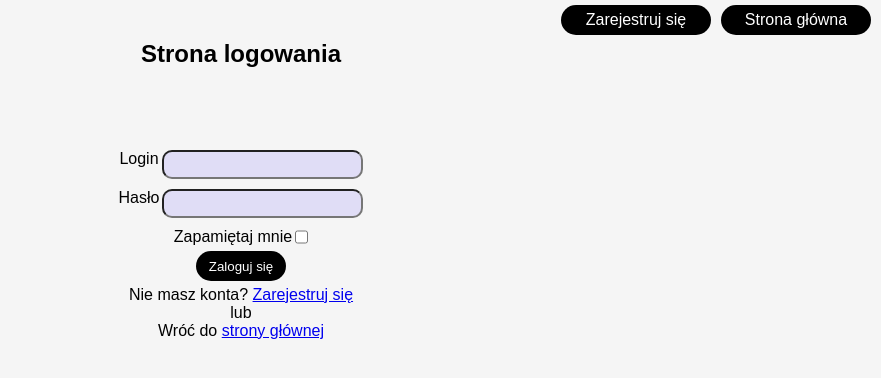
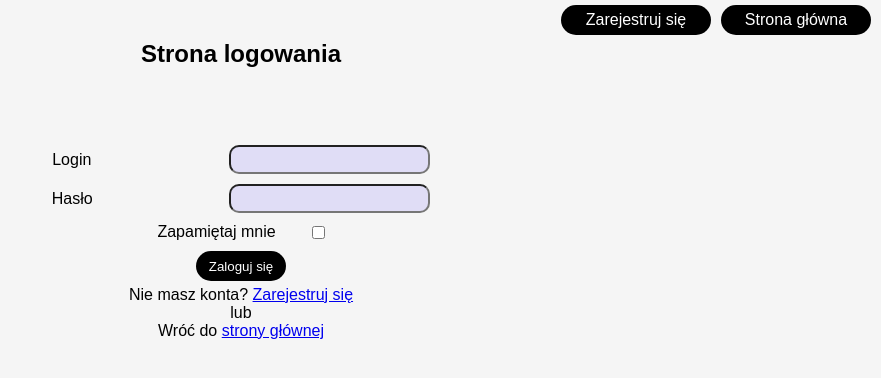
Before and after one commit to RadekPalka/react-i-am-sober, a React (Vite) app: page /login-page in a window 1280 px wide. Shown: the top 378 px of the page, without its empty margins (399-1280 px from the left). Built offline with nearby package versions, Linux system fonts and the light colour scheme.

Commit message:
style: update styling

```diff
--- a/src/components/RememberMeCheckbox.tsx
+++ b/src/components/RememberMeCheckbox.tsx
@@ -8,7 +8,7 @@ export const RememberMeCheckbox: React.FC<RememberMeCheckboxProps> = ({
 	setIsRemembered,
 }) => {
 	return (
-		<StyledDiv>
+		<StyledDiv $width='200px' $margin='5px auto'>
 			<label htmlFor='is-remembered'>Zapamiętaj mnie</label>
 			<input
 				disabled={!isCheckboxEnabled}
--- a/src/components/StyledDiv.ts
+++ b/src/components/StyledDiv.ts
@@ -1,9 +1,18 @@
 import styled from 'styled-components';
-export const StyledDiv = styled.div`
+
+type Props = {
+	$width?: string;
+	$margin?: string;
+};
+
+export const StyledDiv = styled.div<Props>`
 	display: flex;
-	justify-content: center;
+	width: ${(props) => props.$width};
+	margin: ${(props) => props.$margin || '5px 0'};
+	justify-content: space-around;
 	gap: 3px;
-	margin-top: 10px;
+	align-items: center;
+
 	@media (max-width: 768px) {
 		flex-direction: column;
 		align-items: center;
--- a/src/components/StyledForm.tsx
+++ b/src/components/StyledForm.tsx
@@ -1,9 +1,12 @@
 import styled from 'styled-components';
-
-export const StyledForm = styled.form`
+type Props = {
+	$width?: string;
+};
+export const StyledForm = styled.form<Props>`
+	display: flex;
 	flex-direction: column;
 	justify-content: space-around;
-	width: 75%;
+	width: ${(props) => props.$width || '75%'};
 
 	margin: 0 auto;
 	@media (max-width: 768px) {
--- a/src/components/StyledSection.tsx
+++ b/src/components/StyledSection.tsx
@@ -2,5 +2,4 @@ import styled from 'styled-components';
 
 export const StyledSection = styled.section`
 	height: 75vh;
-	margin: 0 auto;
 `;
--- a/src/pages/LoginForm.tsx
+++ b/src/pages/LoginForm.tsx
@@ -92,7 +92,7 @@ export const LoginForm: React.FC = () => {
 				<HeadingContainer>
 					<StyledH1>Strona logowania</StyledH1>
 				</HeadingContainer>
-				<StyledForm onSubmit={handleForm}>
+				<StyledForm onSubmit={handleForm} $width='40%'>
 					<AuthInput
 						disabled={!isFormEnabled}
 						value={login}
--- a/src/pages/RegistrationForm.tsx
+++ b/src/pages/RegistrationForm.tsx
@@ -93,7 +93,7 @@ export const RegistrationForm: React.FC = () => {
 				<HeadingContainer>
 					<StyledH1>Rejestracja</StyledH1>
 				</HeadingContainer>
-				<StyledForm onSubmit={handleForm}>
+				<StyledForm onSubmit={handleForm} $width='50%'>
 					<AuthInput
 						disabled={isSubmitting}
 						value={login}
```
